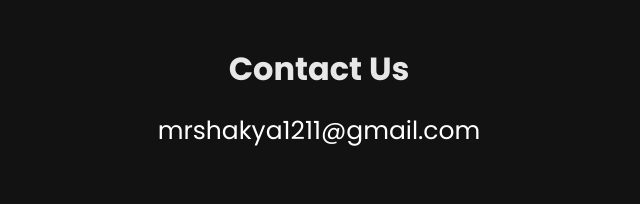
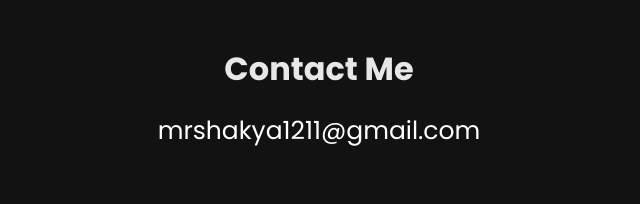
Before and after one commit to Shakya12799/NewPortFolio, a plain HTML site: page contact.html in a window 1280 px wide. Shown: the part 1173-1377 px from the top of the page, 321-961 px from the left. Drawn offline with Linux system fonts and the light colour scheme; some packages are replaced by stand-ins of ours; no server answers; files whose address does not match are found by name.

Commit message:
update contact

```diff
--- a/contact.html
+++ b/contact.html
@@ -122,7 +122,7 @@
                 </ul>
               </div>
               <div class="ftco-footer-widget">
-                <h2 class="mb-3">Contact Us</h2>
+                <h2 class="mb-3">Contact Me</h2>
                 <p class="h3 email"><a href="#">mrshakya1211@gmail.com</a></p>
               </div>
             </div>
```
